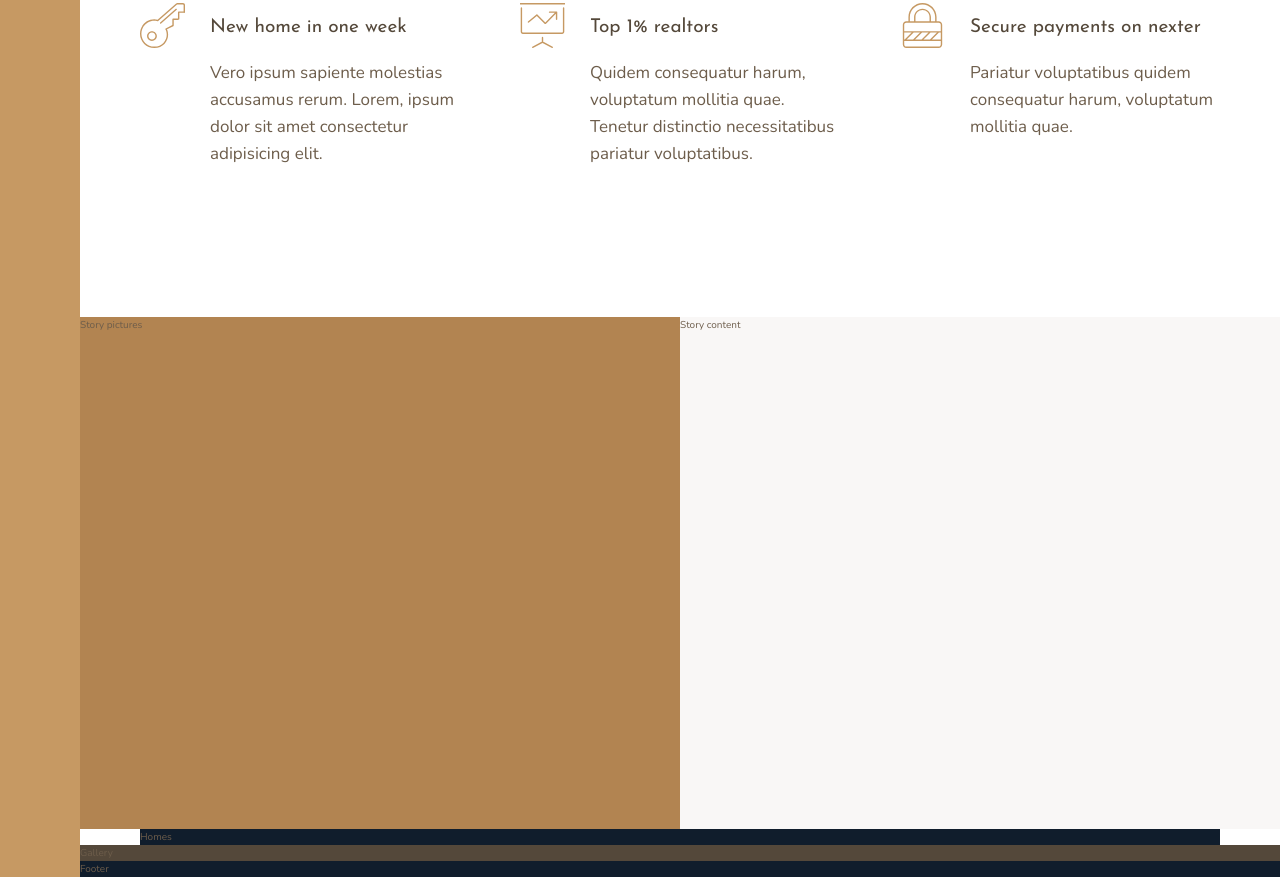
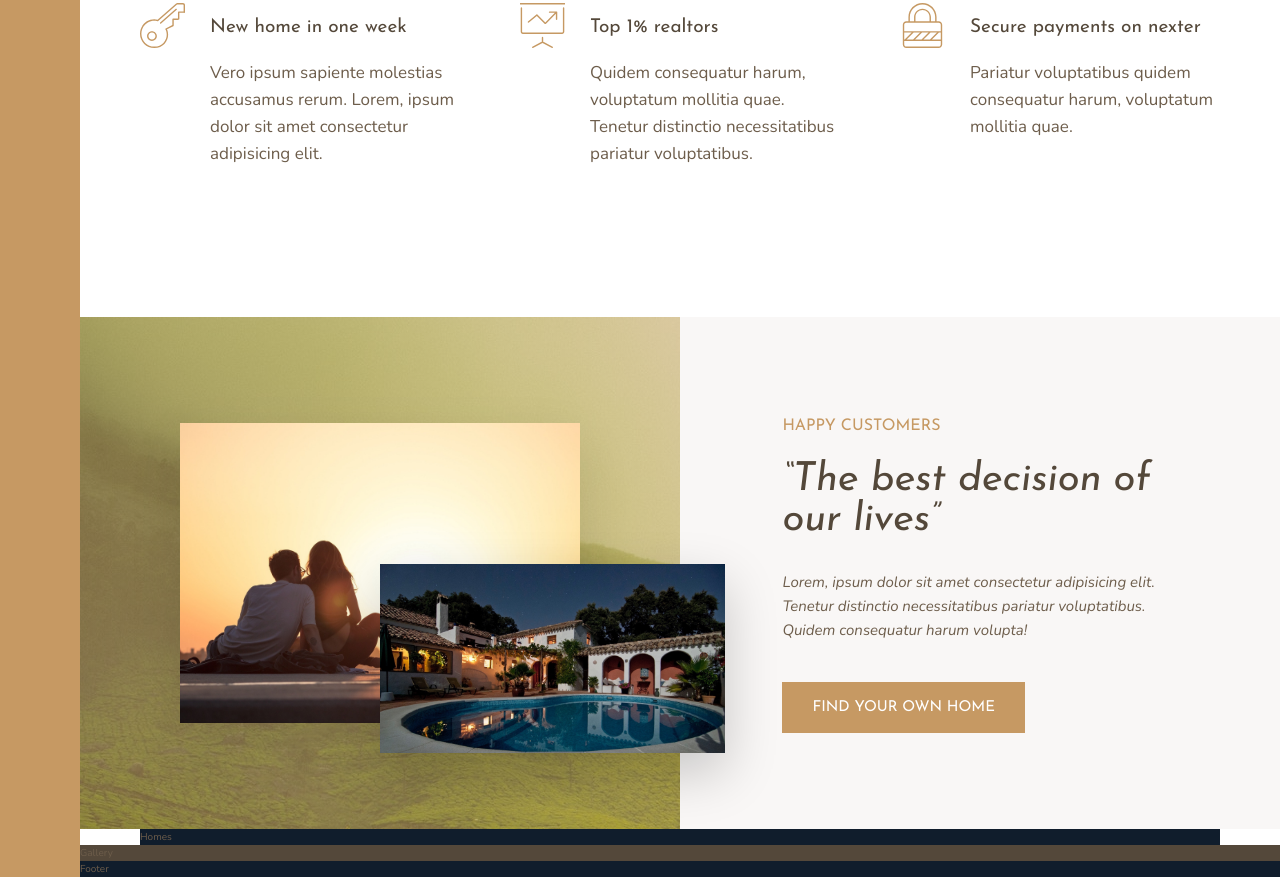
Before and after one commit to GabrielDoddy94/nexter, a website: page index.html in a window 1280 px wide. Shown: the part 991-1868 px from the top of the page. Drawn offline with nearby package versions, Linux system fonts and the light colour scheme; files whose address does not match are found by name.

Commit message:
Add story

```diff
--- a/index.html
+++ b/index.html
@@ -89,9 +89,27 @@
       </div>
     </section>
 
-    <div class="story__pictures">Story pictures</div>
+    <div class="story__pictures">
+      <img
+        src="img/story-1.jpeg"
+        alt="Couple with new house"
+        class="story__img--1"
+      />
+      <img src="img/story-2.jpeg" alt="New house" class="story__img--2" />
+    </div>
 
-    <div class="story__content">Story content</div>
+    <div class="story__content">
+      <h3 class="heading-3 mb-sm">Happy Customers</h3>
+      <h2 class="heading-2 heading-2--dark mb-md">
+        &ldquo;The best decision of our lives&rdquo;
+      </h2>
+      <p class="story__text">
+        Lorem, ipsum dolor sit amet consectetur adipisicing elit. Tenetur
+        distinctio necessitatibus pariatur voluptatibus. Quidem consequatur
+        harum volupta!
+      </p>
+      <button class="btn">Find your own home</button>
+    </div>
 
     <section class="homes">Homes</section>
 
--- a/sass/_story.scss
+++ b/sass/_story.scss
@@ -1,13 +1,57 @@
 .story {
   &__pictures {
     background-color: $color-primary-dark;
+    background-image: linear-gradient(
+        rgba($color-primary, 0.5),
+        rgba($color-primary, 0.5)
+      ),
+      url(../img//back.jpg);
 
     grid-column: full-start / col-end 4;
+
+    display: grid;
+    grid-template-rows: repeat(6, 1fr);
+    grid-template-columns: repeat(6, 1fr);
+    align-items: center;
+  }
+
+  &__img--1 {
+    width: 100%;
+    grid-row: 2 / 6;
+    grid-column: 2 / 6;
+
+    box-shadow: 0 2rem 5rem rgba(#000, 0.1);
+  }
+
+  &__img--2 {
+    width: 115%;
+    grid-row: 4 / 6;
+    grid-column: 4 / 7;
+
+    z-index: 20;
+    box-shadow: 0 2rem 5rem rgba(#000, 0.2);
   }
 
   &__content {
     background-color: $color-grey-light-1;
 
     grid-column: col-start 5 / full-end;
+
+    padding: 6rem 8vw;
+
+    // display: flex;
+    // flex-direction: column;
+    // justify-content: center;
+    // align-items: flex-start;
+
+    display: grid;
+    align-content: center;
+    justify-items: start;
+  }
+
+  &__text {
+    font-size: 1.5rem;
+    font-style: italic;
+    margin-bottom: 4rem;
   }
 }
--- a/sass/_typography.scss
+++ b/sass/_typography.scss
@@ -9,10 +9,24 @@
 
 .heading-2 {
   @extend %heading;
+  font-size: 4rem;
+  font-style: italic;
+  line-height: 1;
+
+  &--light {
+    color: $color-grey-light-1;
+  }
+
+  &--dark {
+    color: $color-grey-dark-1;
+  }
 }
 
 .heading-3 {
   @extend %heading;
+  font-size: 1.6rem;
+  color: $color-primary;
+  text-transform: uppercase;
 }
 
 .heading-4 {
@@ -27,3 +41,36 @@
     color: $color-grey-dark-1;
   }
 }
+
+.btn {
+  background-color: $color-primary;
+  color: #fff;
+  border: none;
+  border-radius: 0;
+  font-family: $font-display;
+  font-size: 1.5rem;
+  text-transform: uppercase;
+  padding: 1.8rem 3rem;
+  cursor: pointer;
+  transition: all 0.2s;
+
+  &:hover {
+    background-color: $color-primary-dark;
+  }
+}
+
+.mb-sm {
+  margin-bottom: 2rem;
+}
+
+.mb-md {
+  margin-bottom: 3rem;
+}
+
+.mb-lg {
+  margin-bottom: 4rem;
+}
+
+.mb-hg {
+  margin-bottom: 8rem;
+}
```
Also changed, not shown: css/style.css.
